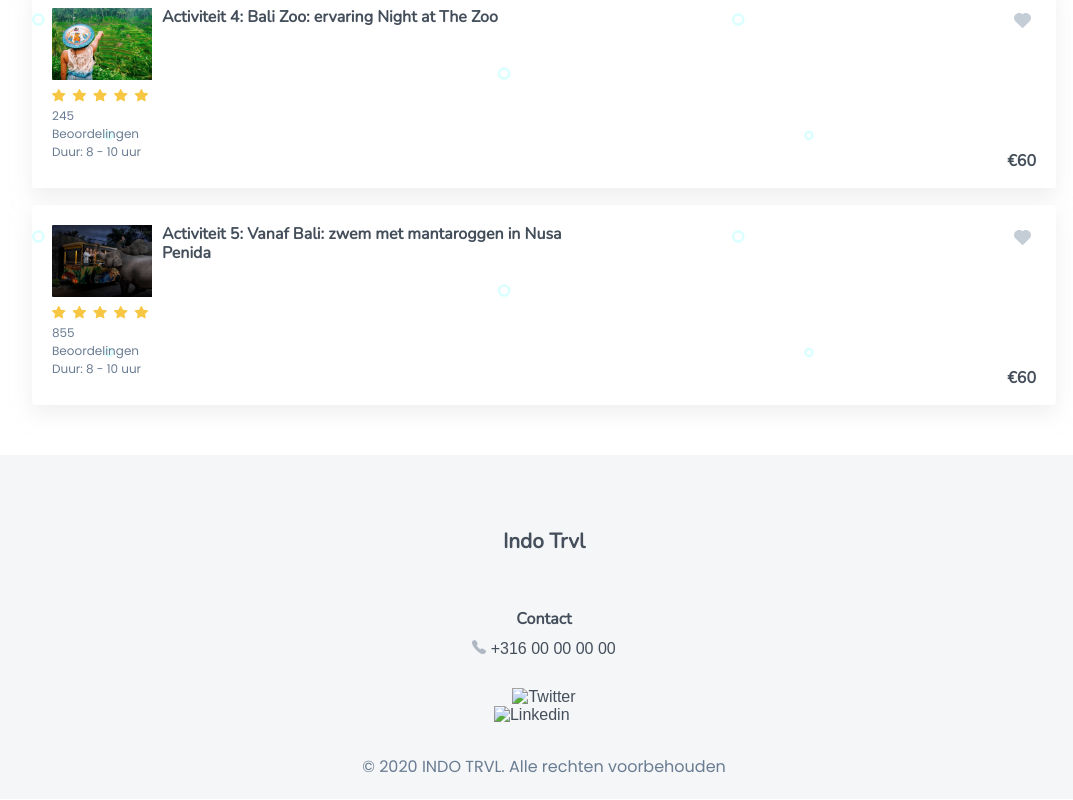
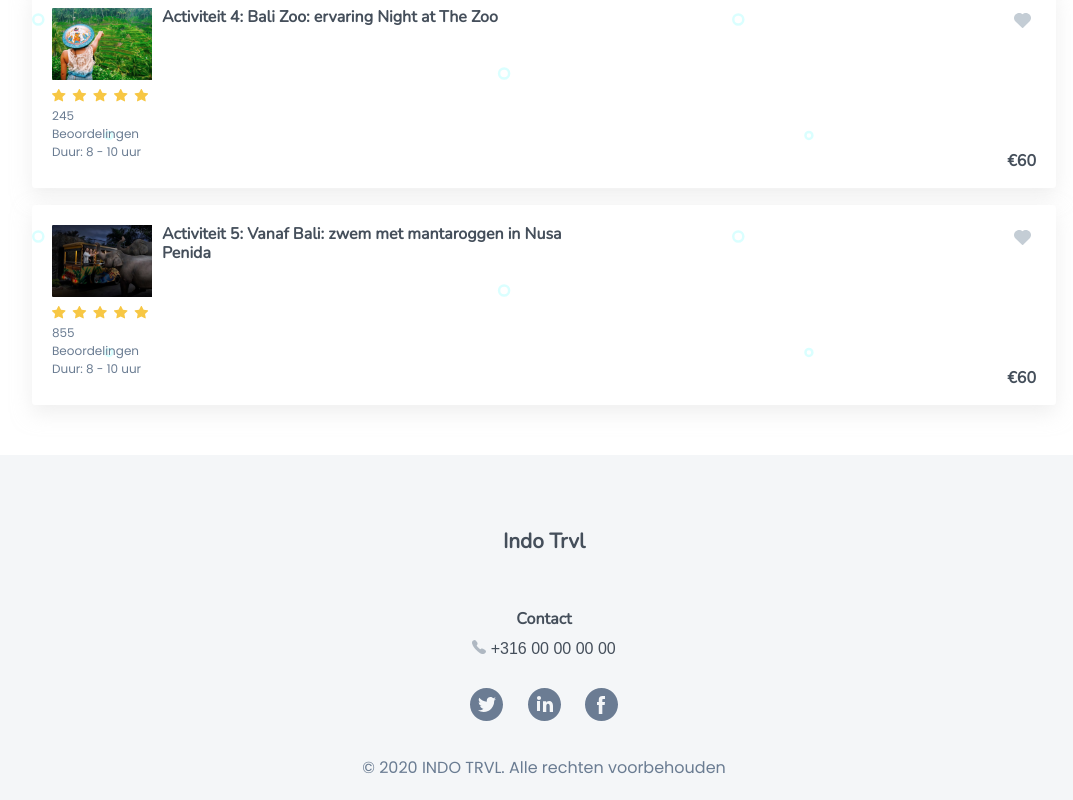
Before and after one commit to MohammedBHamza/eindopdracht, a plain HTML site: page zoekresultaten.html in a window 1280 px wide. Shown: the part 1040-1840 px from the top of the page, without its empty margins (96-1169 px from the left). Drawn offline with nearby package versions, Linux system fonts and the light colour scheme; the site is published under a folder, as on GitHub Pages, so addresses that start at the root find nothing.

Commit message:
Update zoekresultaten.html

```diff
--- a/zoekresultaten.html
+++ b/zoekresultaten.html
@@ -85,13 +85,13 @@
             <a href="tel:+31600000000">+316 00 00 00 00</a>
         </div>
         <div class="socials">
-            <a href="https://www.twitter.com"><img src="/images/Twitter_White-1.svg" alt="Twitter"></a>
-            <a href="https://www.linkedin.com"><img src="/images/LinkedIN.svg" alt="Linkedin"></a>
-            <a href="https://www.facebook.com"><img src="/images/Facebook.svg" alt=""></a>
+            <a href="https://www.twitter.com"><img src="./images/Twitter_White-1.svg" alt="Twitter"></a>
+            <a href="https://www.linkedin.com"><img src="./images/LinkedIN.svg" alt="Linkedin"></a>
+            <a href="https://www.facebook.com"><img src="./images/Facebook.svg" alt=""></a>
         </div>
         <p class="copyright">© 2020 INDO TRVL. Alle rechten voorbehouden</p>
     </footer>
-    <script type="text/javascript" src="/js/trigger.js"></script>
+    <script type="text/javascript" src="./js/trigger.js"></script>
 </body></html>
 
 
```
